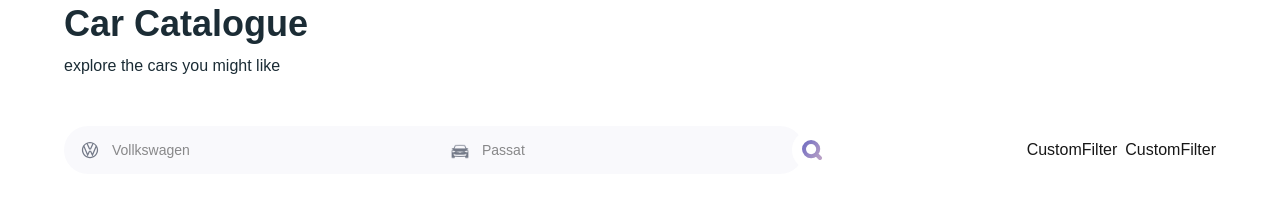
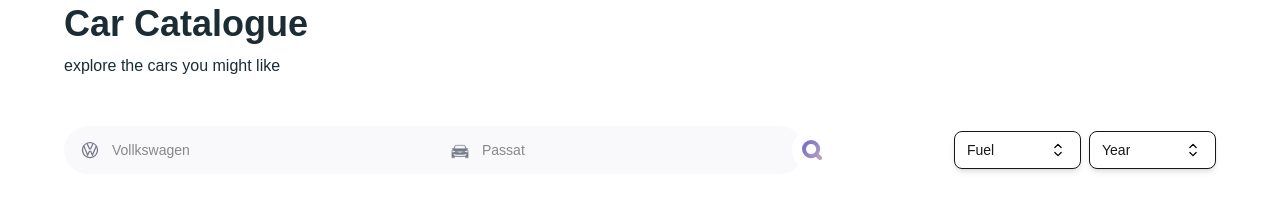
Before and after one commit to MihailScirba/cars-react-nextjs, a Next.js app: page / in a window 1280 px wide. Shown: the part 860-1081 px from the top of the page. Built offline with nearby package versions, Linux system fonts and the light colour scheme.

Commit message:
Implemented custom filters

```diff
--- a/app/page.tsx
+++ b/app/page.tsx
@@ -1,16 +1,20 @@
 import { CarCard, CustomFilter, Hero, SearchBar } from "@/components";
+import { fuels, yearsOfProduction } from "@/constants";
+import { FilterProps } from "@/types";
 import { fetchCars } from "@/utils";
 import Image from "next/image";
 
-export default async function Home({ searchParams }) {
+export default async function Home({
+  searchParams,
+}: {
+  searchParams: FilterProps;
+}) {
   const allCars = await fetchCars({
     manufacturer: searchParams.manufacturer || "",
-    year: searchParams.year || 1996,
+    year: (Number)(searchParams.year) || undefined,
     fuel: searchParams.fuel || "",
     model: searchParams.model || "",
   });
-  console.log(allCars);
-
 
   const isDataEmpty = allCars.length < 1 || !Array.isArray(allCars) || !allCars;
 
@@ -26,8 +30,8 @@ export default async function Home({ searchParams }) {
         <div className="home__filters">
           <SearchBar />
           <div className="home__filter-container">
-            <CustomFilter title="fuel" />
-            <CustomFilter title="year" />
+            <CustomFilter title="fuel" options={fuels} />
+            <CustomFilter title="year" options={yearsOfProduction } />
           </div>
         </div>
         {!isDataEmpty ? (
--- a/cars.json
+++ b/cars.json
@@ -37,7 +37,7 @@
     "cylinders": 4,
     "displacement": 1.5,
     "drive": "fwd",
-    "fuel_type": "gas",
+    "fuel_type": "electricity",
     "highway_mpg": 30,
     "make": "porsche",
     "model": "carrera",
--- a/components/CustomFilter.tsx
+++ b/components/CustomFilter.tsx
@@ -1,7 +1,87 @@
-import React from "react";
+"use client";
+import { Fragment, useState } from "react";
+import Image from "next/image";
+import { useRouter } from "next/navigation";
+import {
+  Listbox,
+  ListboxButton,
+  ListboxOptions,
+  ListboxOption,
+  Transition,
+} from "@headlessui/react";
+import { CustomFilterProps } from "@/types";
+import { updateSearchParams } from "@/utils";
 
-const CustomFilter = () => {
-  return <div>CustomFilter</div>;
+const CustomFilter = ({ title, options }: CustomFilterProps) => {
+  const router = useRouter();
+
+  const [selected, setSelected] = useState(options[0]);
+
+  const handleUpdateParams = (e: { title: string; value: string }) => {
+    const newPathName = updateSearchParams(title, e.value.toLowerCase());
+    router.push(newPathName);
+  };
+
+  return (
+    <div className="w-fit">
+      <Listbox
+        value={selected}
+        onChange={(e) => {
+          setSelected(e);
+          handleUpdateParams(e);
+        }}
+      >
+        <div className="relative w-fit z-10">
+          <ListboxButton className={"custom-filter__btn"}>
+            <span className="block truncate">{selected.title}</span>
+            <Image
+              src="/chevron-up-down.svg"
+              alt="chevron"
+              height={20}
+              width={20}
+              className="object-contain"
+            />
+          </ListboxButton>
+          <Transition
+            as={Fragment}
+            enter={"ease-in duration-200"}
+            enterFrom={"opacity-0"}
+            enterTo={"opacity-100"}
+            leave={"ease-out duration-200"}
+            leaveFrom="opacity-100"
+            leaveTo="opacity-0"
+          >
+            <ListboxOptions className={"custom-filter__options"}>
+              {options.map((option) => (
+                <ListboxOption
+                  key={option.title}
+                  value={option}
+                  className={({
+                    active,
+                  }: {
+                    active: boolean;
+                  }) => `realative cursor-pointer select-none text-gray-900
+                    py-2 px-4 hover:bg-gray-300 hover:text-gray-900
+                    transition:ease duration-150
+                    ${active ? "bg-primary-blue text-white" : "text-gray-900"}`}
+                >
+                  {({ selected }) => (
+                    <span
+                      className={`block truncate ${
+                        selected ? "font-medium" : "font-normal"
+                      }`}
+                    >
+                      {option.title}
+                    </span>
+                  )}
+                </ListboxOption>
+              ))}
+            </ListboxOptions>
+          </Transition>
+        </div>
+      </Listbox>
+    </div>
+  );
 };
 
 export default CustomFilter;
--- a/types/index.ts
+++ b/types/index.ts
@@ -39,7 +39,17 @@ export interface CarDetailsProps {
 
 export interface FilterProps {
   manufacturer: string;
-  year: number;
+  year: number | undefined;
   fuel: string;
   model: string;
 }
+
+export interface optionProps {
+  title: string;
+  value: string;
+}
+
+export interface CustomFilterProps {
+  title: string;
+  options: optionProps[];
+}
--- a/utils/index.ts
+++ b/utils/index.ts
@@ -2,13 +2,22 @@ import { CarProps, FilterProps } from "@/types";
 import cars from "@/cars.json";
 
 export async function fetchCars(filters: FilterProps) {
-  return cars.filter(
-    (car: CarProps) =>
-      (filters.manufacturer === "" || car.make === filters.manufacturer) &&
-      (filters.model === "" || car.model === filters.model) &&
-      (filters.year === 1996 || car.year === filters.year) &&
-      (filters.fuel === "" || car.fuel_type === filters.fuel)
-  );
+  const year: number | undefined =
+    filters.year !== undefined ? filters.year : undefined;
+  return year !== undefined
+    ? cars.filter(
+        (car: CarProps) =>
+          (filters.manufacturer === "" || car.make === filters.manufacturer) &&
+          (filters.model === "" || car.model === filters.model) &&
+          car.year === filters.year &&
+          (filters.fuel === "" || car.fuel_type === filters.fuel)
+      )
+    : cars.filter(
+        (car: CarProps) =>
+          (filters.manufacturer === "" || car.make === filters.manufacturer) &&
+          (filters.model === "" || car.model === filters.model) &&
+          (filters.fuel === "" || car.fuel_type === filters.fuel)
+      );
 }
 
 export const calculateRent = (city_mpg: number, year: number): string => {
@@ -35,3 +44,10 @@ export const generateCarImageUrl = (car: CarProps, angle?: string): string => {
 
   return `${url}`;
 };
+
+export const updateSearchParams = (type: string, value: string) => {
+  const searchParams = new URLSearchParams(window.location.search);
+  searchParams.set(type, value);
+  const newPathname = `${window.location.pathname}?${searchParams.toString()}`;
+  return newPathname;
+};
```
